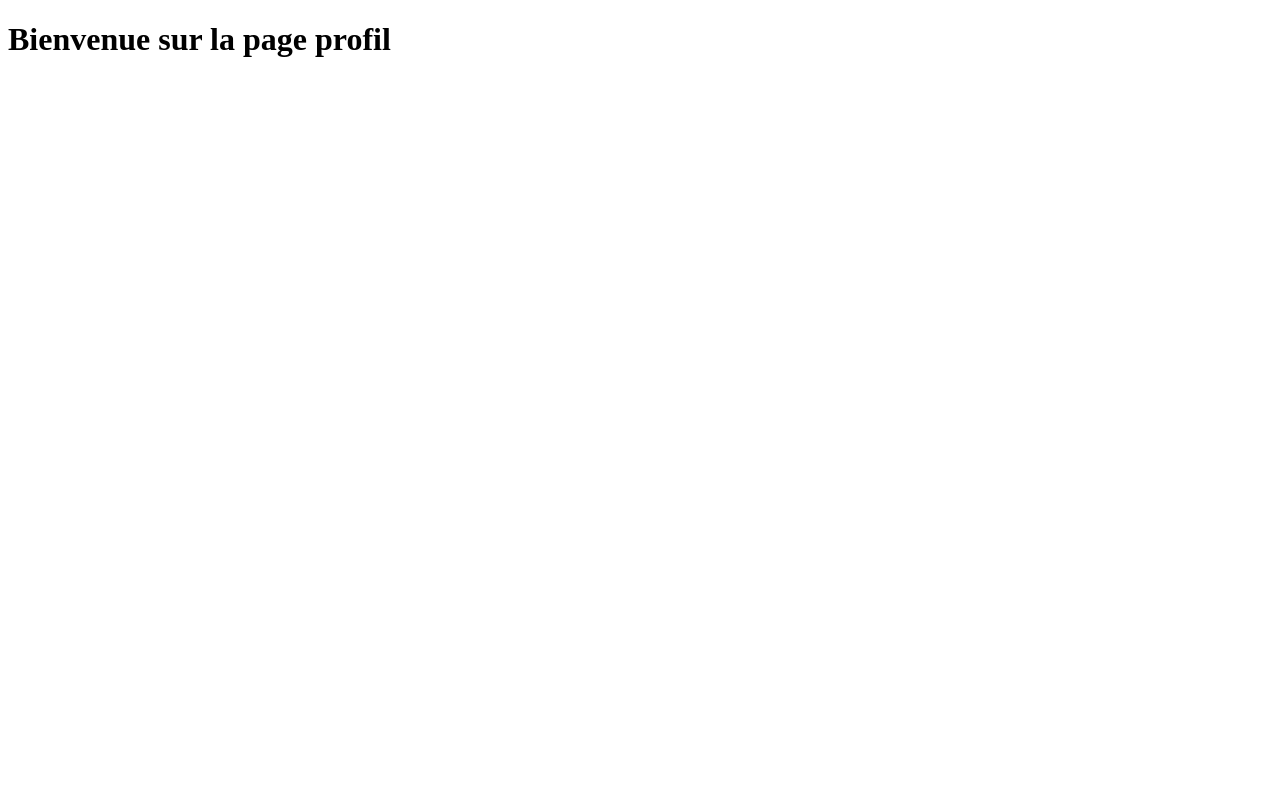
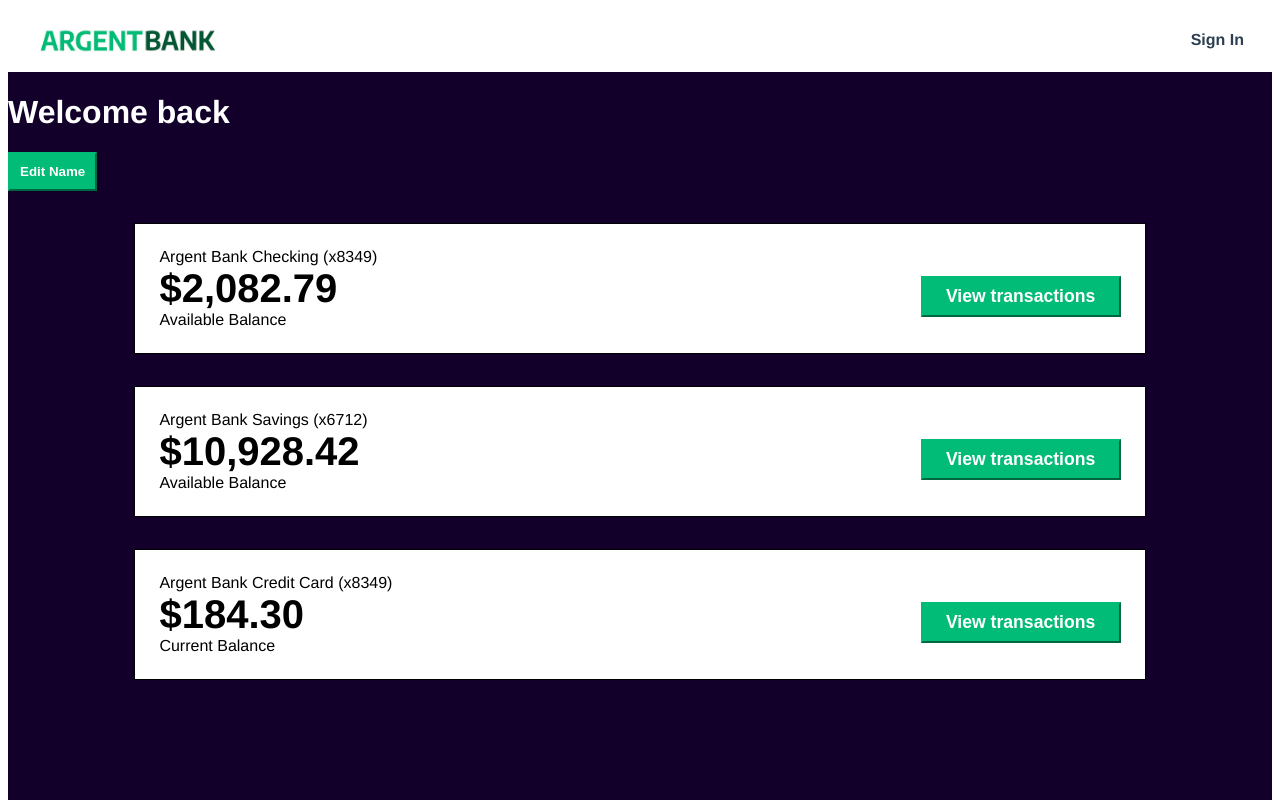
Before and after one commit to Aharon-zerbib/ArgentBankFront, a React (Vite) app: page /Profil in a window 1280 px wide. Shown: the top 800 px of the page. Built offline with nearby package versions, Linux system fonts and the light colour scheme.

Commit message:
feat: -ajout de font family -rajout de transaction dans jsson -ajout du ficher Containeraccount qui affichera les transaction dans le Profil -ajout du ficher Login -ajout du Profil ( dans les ficher citer je nest pas encore fait les condition des appelle ...) -ajout de scss sur les ficher mentioner

```diff
--- a/index.html
+++ b/index.html
@@ -4,6 +4,11 @@
     <meta charset="UTF-8" />
     <meta name="viewport" content="width=device-width, initial-scale=1.0" />
     <title>ArgentBank</title>
+    <style>
+      body {
+        font-family: Avenir, Helvetica, Arial, sans-serif;
+      }
+    </style>
   </head>
   <body>
     <div id="root"></div>
--- /dev/null
+++ b/src/components/Containeraccount.jsx
@@ -0,0 +1,26 @@
+import React from "react";
+import "../scss/Containeraccount.scss";
+import info from "../info.json";
+
+const Containeraccount = () => {
+  return (
+    <div>
+      {info.transactions.map((transaction) => (
+        <section className="account">
+          <div className="account-content-wrapper">
+            <h3 className="account-title">{transaction.title}</h3>
+            <p className="account-amount">${transaction.montant}</p>
+            <p className="account-amount-description">
+              {transaction.available}
+            </p>
+          </div>
+          <div className="account-content-wrapper cta">
+            <button className="transaction-button">View transactions</button>
+          </div>
+        </section>
+      ))}
+    </div>
+  );
+};
+
+export default Containeraccount;
--- a/src/info.json
+++ b/src/info.json
@@ -15,5 +15,22 @@
       "title": "Security you can trust",
       "paragraph": "We use top of the line encryption to make sure your data and money is always safe."
     }
+  ],
+  "transactions": [
+    {
+      "title": "Argent Bank Checking (x8349)",
+      "montant": "2,082.79",
+      "available": "Available Balance"
+    },
+    {
+      "title": "Argent Bank Savings (x6712)",
+      "montant": "10,928.42",
+      "available": "Available Balance"
+    },
+    {
+      "title": "Argent Bank Credit Card (x8349)",
+      "montant": "184.30",
+      "available": "Current Balance"
+    }
   ]
 }
--- a/src/pages/Login.jsx
+++ b/src/pages/Login.jsx
@@ -1,5 +1,37 @@
+import NavBar from "../components/Nav";
+import "../scss/Login.scss";
+import { NavLink } from "react-router-dom";
+
 const Login = () => {
-  return <h1>Bienvenue sur la page login</h1>;
+  return (
+    <>
+      <NavBar />
+      <div>
+        <main className="main bg-dark">
+          <section className="sign-in-content">
+            <i className="fa fa-user-circle"></i>
+            <h1>Sign In</h1>
+
+            <div className="input-wrapper">
+              <label htmlFor="email">Email</label>
+              <input type="email" id="email" />
+            </div>
+            <div className="input-wrapper">
+              <label htmlFor="password">Password</label>
+              <input type="password" id="password" />
+            </div>
+            <div className="input-remember">
+              <input type="checkbox" id="remember-me" />
+              <label htmlFor="remember-me">Remember me</label>
+            </div>
+            <NavLink to="/profil" className="sign-in-button">
+              Sign In
+            </NavLink>
+          </section>
+        </main>
+      </div>
+    </>
+  );
 };
 
 export default Login;
--- a/src/pages/Profil.jsx
+++ b/src/pages/Profil.jsx
@@ -1,5 +1,65 @@
+import { useState } from "react";
+import NavBar from "../components/Nav";
+import Containeraccount from "../components/Containeraccount";
+import "../scss/Profil.scss";
+
 const Profil = () => {
-  return <h1>Bienvenue sur la page profil</h1>;
+  const [isEditing, setIsEditing] = useState(false);
+
+  const handleEditClick = () => {
+    setIsEditing(true);
+  };
+
+  const handleCancelClick = () => {
+    setIsEditing(false);
+  };
+
+  return (
+    <>
+      <NavBar />
+      <main className="main bg-dark">
+        <div className="header-account">
+          {isEditing ? (
+            <>
+              <h1>Edit User info</h1>
+              <div className="container-input">
+                <div>
+                  <label>Username: </label>
+                  <input type="text" />
+                </div>
+                <div>
+                  <label>First Name: </label>
+                  <input type="text" />
+                </div>
+                <div>
+                  <label>Last Name: </label>
+                  <input type="text" />
+                </div>
+              </div>
+              <div className="container-button">
+                <button type="submit">Save</button>
+                <button type="button" onClick={handleCancelClick}>
+                  Cancel
+                </button>
+              </div>
+            </>
+          ) : (
+            <>
+              <h1>
+                Welcome back
+                <br />
+              </h1>
+              <button className="edit-button" onClick={handleEditClick}>
+                Edit Name
+              </button>
+            </>
+          )}
+        </div>
+        <h2 className="sr-only">Accounts</h2>
+        <Containeraccount />
+      </main>
+    </>
+  );
 };
 
 export default Profil;
--- /dev/null
+++ b/src/scss/ContainerAccount.scss
@@ -0,0 +1,79 @@
+.header-account {
+  color: #fff;
+  margin-bottom: 2rem;
+}
+
+.account {
+  display: flex;
+  justify-content: space-between;
+  align-items: center;
+  border: 1px solid black;
+  background-color: #fff;
+  width: 80%;
+  margin: 0 auto;
+  padding: 1.5rem;
+  box-sizing: border-box;
+  text-align: left;
+  margin-bottom: 2rem;
+  flex-direction: row;
+}
+
+.account-amount {
+  margin: 0;
+  font-size: 2.5rem;
+  font-weight: bold;
+}
+
+.account-amount-description,
+.account-title {
+  margin: 0;
+}
+
+.account-title {
+  padding: 0;
+  font-size: 1rem;
+  font-weight: normal;
+}
+
+.account-content-wrapper {
+  width: 100%;
+  flex: 1;
+}
+
+.transaction-button {
+  display: block;
+  width: 200px;
+  padding: 8px;
+  font-size: 1.1rem;
+  font-weight: bold;
+  margin-top: 1rem;
+  border-color: #00bc77;
+  background-color: #00bc77;
+  color: #fff;
+}
+
+.edit-button {
+  border-color: #00bc77;
+  background-color: #00bc77;
+  color: #fff;
+  font-weight: bold;
+  padding: 10px;
+}
+
+.account-content-wrapper.cta {
+  flex: 0;
+}
+
+@media (max-width: 920px) {
+  .account {
+    flex-direction: column;
+  }
+
+  .account-content-wrapper.cta {
+    flex: 0;
+  }
+
+  .transaction-button {
+    width: 100%;
+  }
+}
--- /dev/null
+++ b/src/scss/Login.scss
@@ -0,0 +1,84 @@
+.main {
+  flex: 1;
+}
+
+.bg-dark {
+  background-color: #12002b;
+  width: 100%;
+  display: flex;
+  padding-bottom: 40rem;
+}
+
+@media (min-width: 920px) {
+  .features {
+    flex-direction: row;
+  }
+}
+
+.feature-icon {
+  width: 100px;
+  border: 10px solid #00bc77;
+  border-radius: 50%;
+  padding: 1rem;
+}
+
+.feature-item {
+  flex: 1;
+  padding: 2.5rem;
+}
+
+.feature-item-title {
+  color: #222;
+  font-size: 1.25rem;
+  font-weight: bold;
+  margin-bottom: 0.5rem;
+}
+
+.sign-in-button {
+  display: block;
+  width: 100%;
+  padding: 8px;
+  font-size: 1.1rem;
+  font-weight: bold;
+  margin-top: 1rem;
+  border-color: #00bc77;
+  background-color: #00bc77;
+  color: #fff;
+}
+
+.sign-in-content {
+  box-sizing: border-box;
+  background-color: white;
+  width: 300px;
+  margin: 0 auto;
+  margin-top: 3rem;
+  padding: 2rem;
+}
+
+.sign-in-icon {
+  font-size: 5rem;
+}
+
+.input-remember {
+  display: flex;
+}
+
+.input-remember label {
+  margin-left: 0.25rem;
+}
+
+.input-wrapper {
+  display: flex;
+  flex-direction: column;
+  text-align: left;
+  margin-bottom: 1rem;
+}
+
+.input-wrapper label {
+  font-weight: bold;
+}
+
+.input-wrapper input {
+  padding: 5px;
+  font-size: 1.2rem;
+}
--- /dev/null
+++ b/src/scss/Profil.scss
@@ -0,0 +1,60 @@
+.sr-only {
+  border: 0 !important;
+  clip: rect(1px, 1px, 1px, 1px) !important; /* 1 */
+  -webkit-clip-path: inset(50%) !important;
+  clip-path: inset(50%) !important; /* 2 */
+  height: 1px !important;
+  margin: -1px !important;
+  overflow: hidden !important;
+  padding: 0 !important;
+  position: absolute !important;
+  width: 1px !important;
+  white-space: nowrap !important; /* 3 */
+}
+
+.main {
+  display: flex;
+  flex-direction: column;
+}
+
+.container-input {
+  display: flex;
+  align-items: center;
+  justify-content: center;
+  flex-direction: column;
+  gap: 10px;
+  padding-bottom: 30px;
+  font-size: 1.5rem;
+  &__label {
+    &--firstname,
+    &--lastname {
+      cursor: not-allowed;
+      height: 30px;
+      font-size: 1.5rem;
+    }
+    &--username {
+      height: 30px;
+      font-size: 1.5rem;
+    }
+  }
+}
+
+.container-button {
+  display: flex;
+  gap: 10px;
+  align-items: center;
+  justify-content: center;
+  & button {
+    background-color: #00bc77;
+    height: 50px;
+    width: 130px;
+    font-size: 1.3rem;
+    color: white;
+  }
+}
+
+@media (max-width: 920px) {
+  .container {
+    flex-direction: column;
+  }
+}
```
